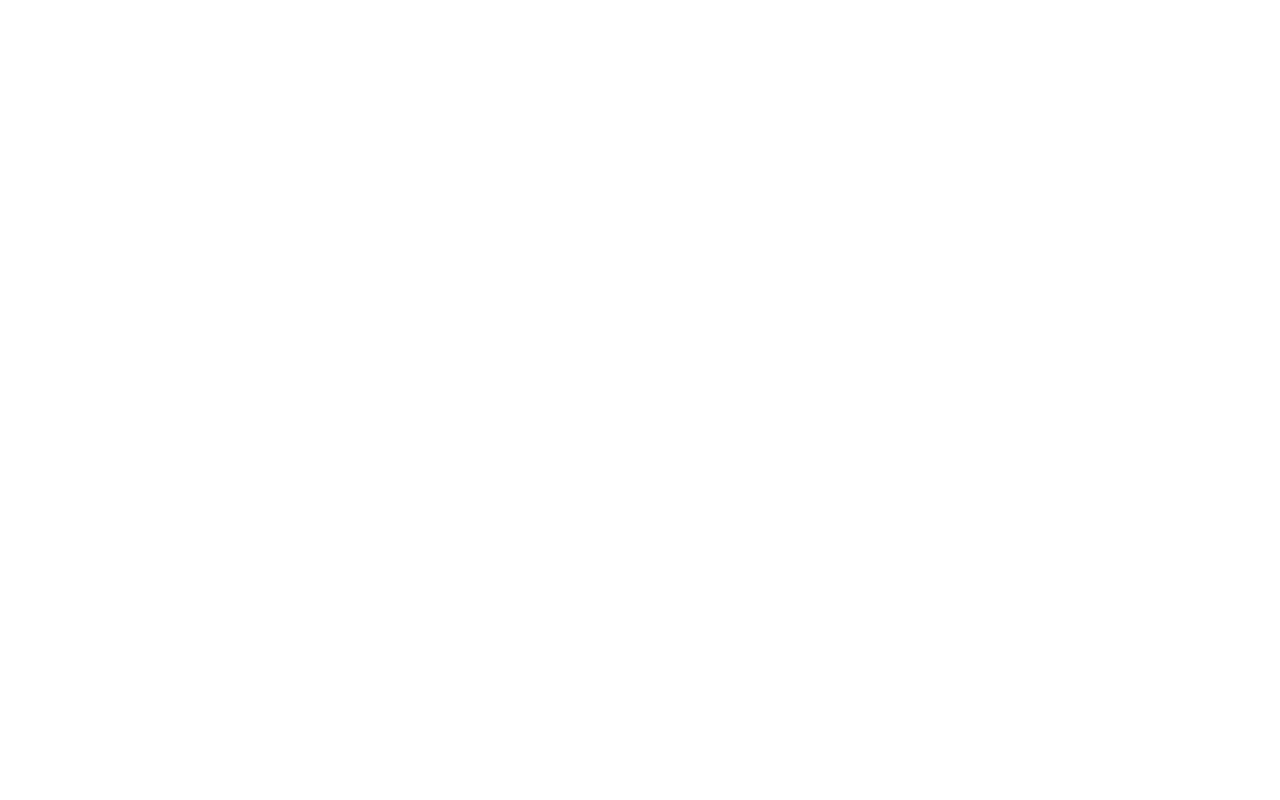
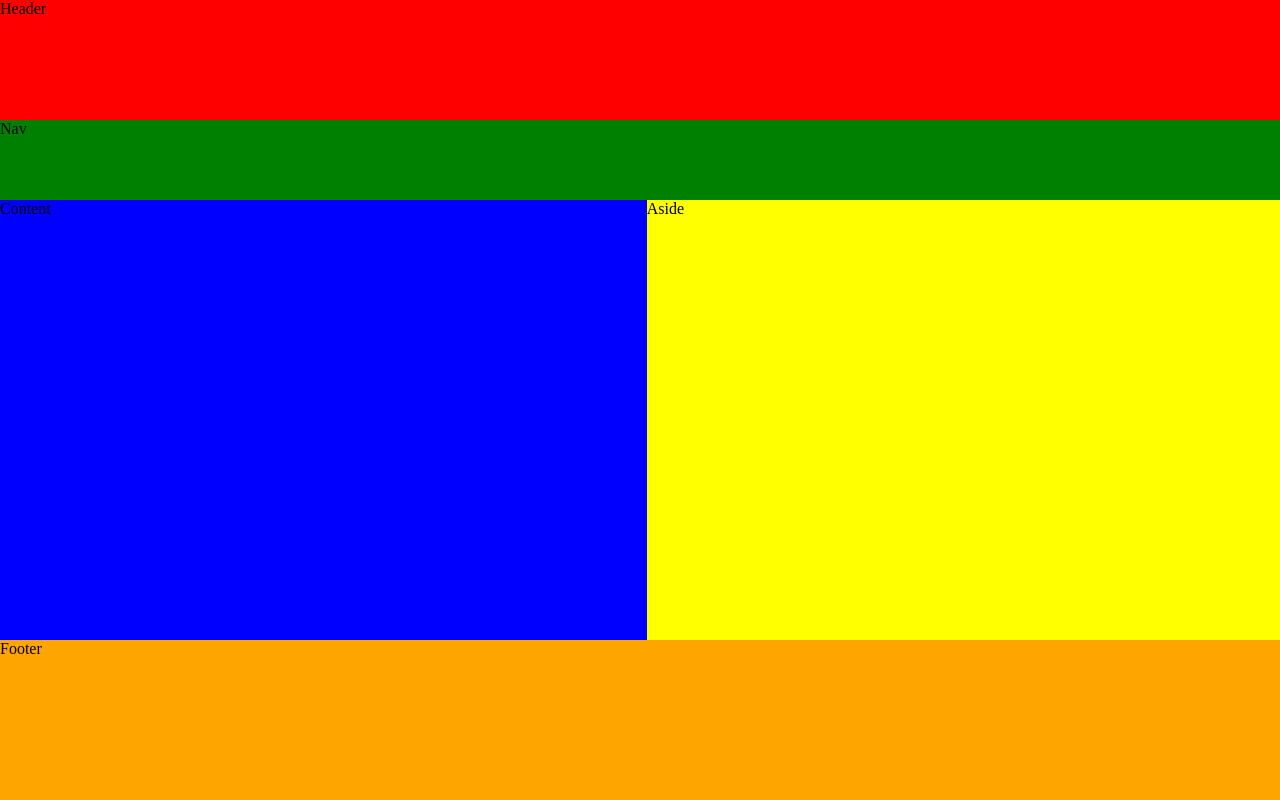
Before and after one commit to wigbrito/Novo-Repositorio, a plain HTML site: page index.html in a window 1280 px wide. Drawn offline with Linux system fonts and the light colour scheme.

Commit message:
CSS3 GRID LAYOUT

```diff
--- a/index.html
+++ b/index.html
@@ -1,9 +1,43 @@
 <!DOCTYPE html>
 <html>
     <head>
-        <title></title>
+        <meta charset="UTF-8">
+        <meta name="viewport" content="width-device-width, initial-scale-1.0">
+        <meta http-equiv="X-UA-Compatible" content="ie-edge">
+        <title>CSS 3 GRID LAYOUT</title>
     </head>
     <body>
+<style>
+* {padding: 0; margin: 0;}
+#main {
+display: grid;
+grid-template-rows: 15vh 10vh 55vh 20vh;
+grid-template-areas: "header header" "nav nav" "content aside" "footer footer";
+}
 
+.mainHeader {grid-area: header; background: red;}
+.mainNav {grid-area: nav; background: green;}
+.mainContent {grid-area: content; background: blue;}
+.mainAside {grid-area: aside; background: yellow;}
+.mainFooter {grid-area: footer; background: orange;}
+
+/*breakpoints*/
+@media screen and (max-width: 768px){
+body{background: #cdcdcd;}
+#main {grid-template-areas: "header" "content" "aside" "footer"}
+.mainNav{grid-area: header; margin-top: 20px}
+}
+
+
+</style>
+
+<!--Estrutura-->
+<section id="main">
+<header class="mainHeader">Header</header>
+<nav class="mainNav">Nav</nav>
+<article class="mainContent">Content</article>
+<aside class="mainAside">Aside</aside>
+<footer class="mainFooter">Footer</footer>
+</section>
     </body>
 </html>
```
